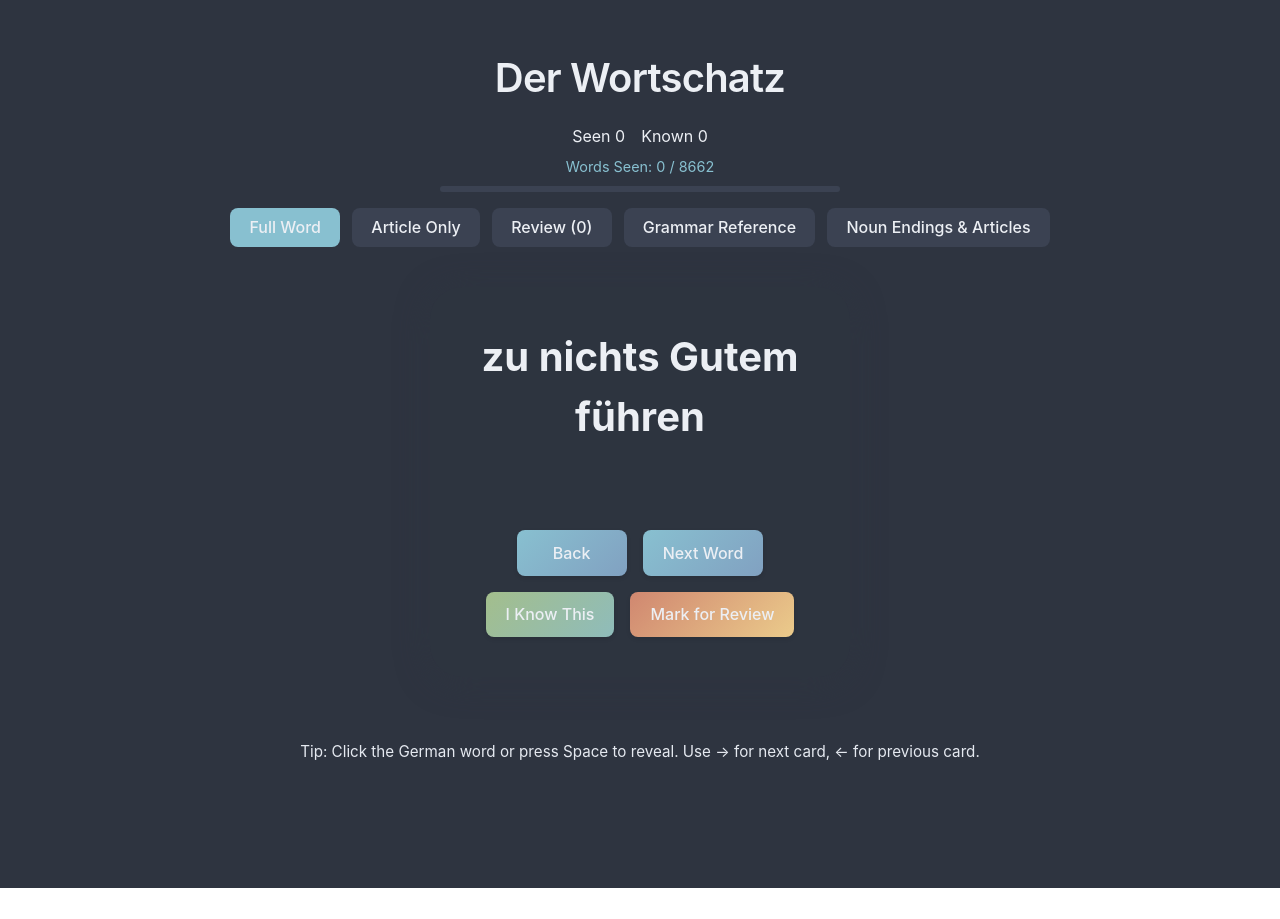
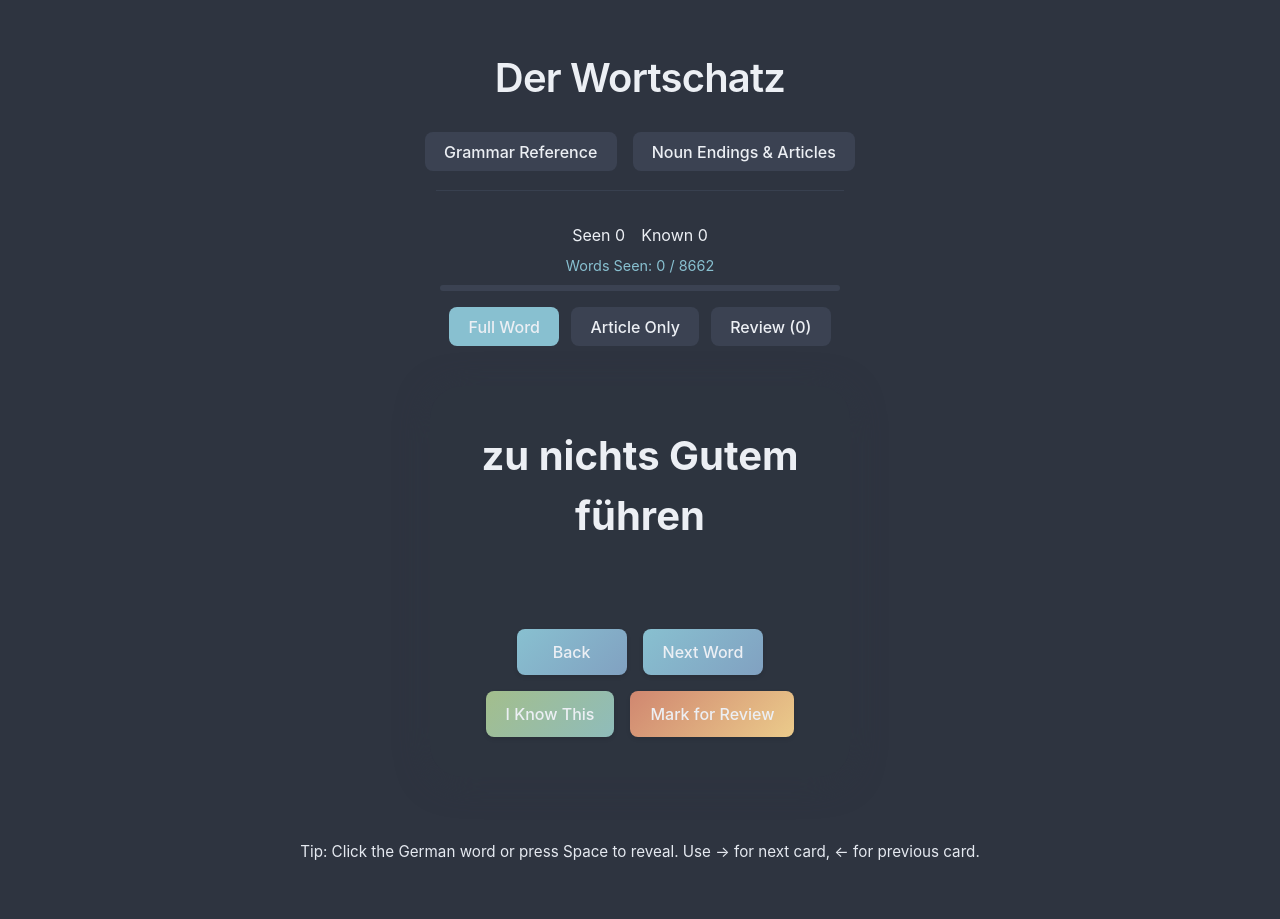
Before and after one commit to PaulthiV/PaulthiV.github.io, a React (Vite) app in the folder Development/German_vocab/: page / in a window 1280 px wide. Before the commit the page ends 888 px from the top, so only its background shows below. Built offline with nearby package versions, Linux system fonts and the light colour scheme.

Commit message:
Move reference buttons above scores with separator for improved UI clarity

```diff
--- a/Development/German_vocab/src/App.tsx
+++ b/Development/German_vocab/src/App.tsx
@@ -279,6 +279,11 @@ function App() {
   return (
     <div className="gradient-bg">
       <h1 className="app-title">Der Wortschatz</h1>
+      <div className="reference-buttons" style={{display:'flex', gap:'1rem', justifyContent:'center', margin:'2rem 0 1.2rem 0'}}>
+        <button onClick={() => setShowGrammar(true)} className="mode-btn">Grammar Reference</button>
+        <button onClick={() => setShowEndings(true)} className="mode-btn">Noun Endings & Articles</button>
+      </div>
+      <hr style={{border:'none', borderTop:'1.5px solid #434c5e', margin:'0 0 2rem 0', width:'60%', marginLeft:'auto', marginRight:'auto', opacity:0.5}} />
       <div className="progress-bar-legend">
         <span className="legend-item">
           <span className="legend-color legend-seen-color"></span>
@@ -300,8 +305,6 @@ function App() {
         <button onClick={() => setMode('full')} className={`mode-btn${mode === 'full' ? ' active' : ''}`}>Full Word</button>
         <button onClick={() => setMode('article')} className={`mode-btn${mode === 'article' ? ' active' : ''}`}>Article Only</button>
         <button onClick={() => setReviewMode(r => !r)} className={`mode-btn${reviewMode ? ' active' : ''}`}>Review ({revisit.size})</button>
-        <button onClick={() => setShowGrammar(true)} className="mode-btn">Grammar Reference</button>
-        <button onClick={() => setShowEndings(true)} className="mode-btn">Noun Endings & Articles</button>
       </div>
       {showGrammar && (
         <div className="grammar-modal" style={{position: 'fixed', top: 0, left: 0, width: '100vw', height: '100vh', background: 'rgba(0,0,0,0.7)', zIndex: 1000, display: 'flex', alignItems: 'center', justifyContent: 'center'}}>
```
